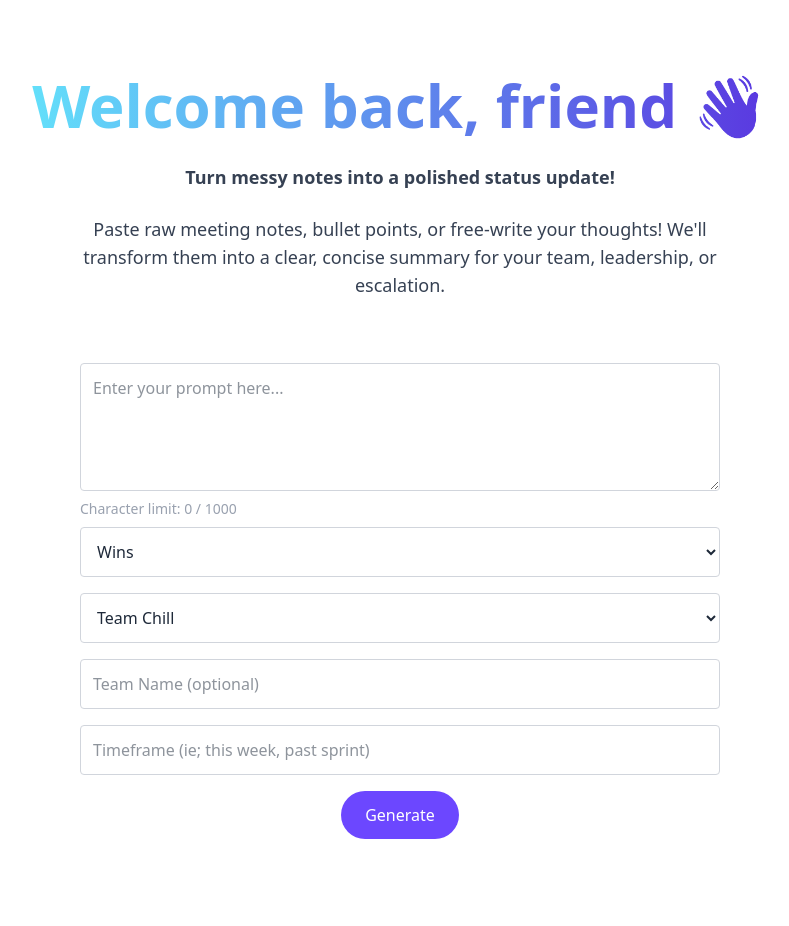
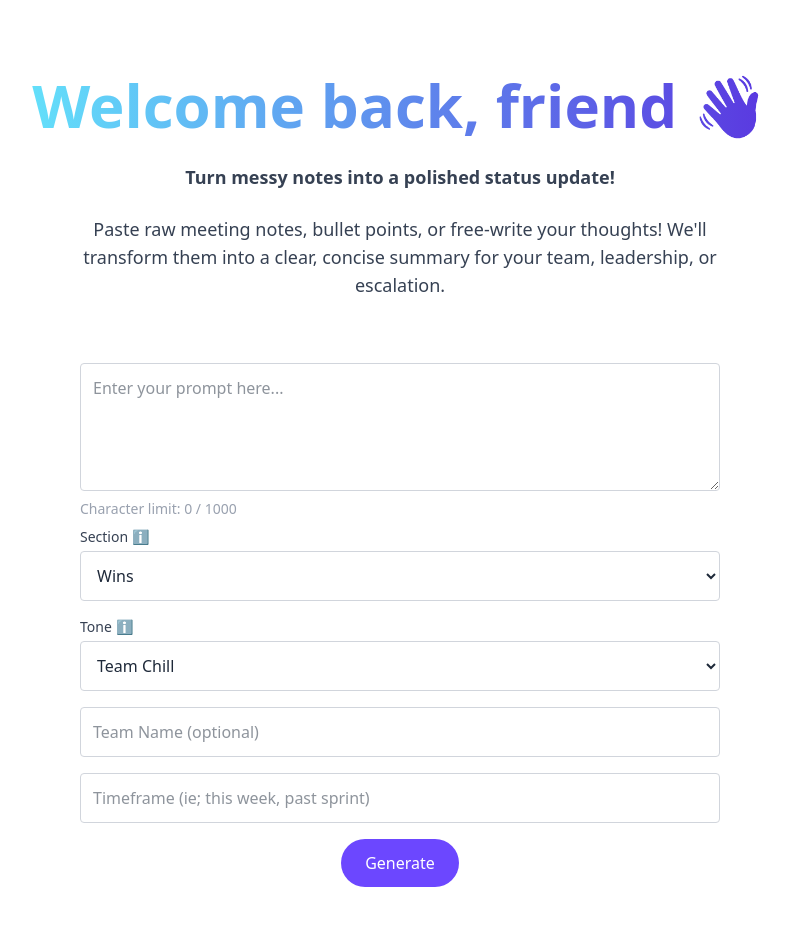
Before and after one commit to Natalie624/pulsecheck, a Next.js app: page /dashboard in a window 1280 px wide. Shown: the top 926 px of the page, without its empty margins (240-1029 px from the left). Built offline with nearby package versions, Linux system fonts and the light colour scheme; no server answers.

Commit message:
added tool tips

```diff
--- a/package.json
+++ b/package.json
@@ -13,6 +13,7 @@
   "dependencies": {
     "@clerk/nextjs": "^6.23.2",
     "@langchain/core": "^0.3.62",
+    "@radix-ui/react-tooltip": "^1.2.7",
     "@vercel/speed-insights": "^1.2.0",
     "langchain": "^0.3.29",
     "next": "15.3.4",
--- a/src/app/components/PromptForm.tsx
+++ b/src/app/components/PromptForm.tsx
@@ -5,6 +5,7 @@
 import { useState, useRef } from 'react'
 import ReactMarkdown from 'react-markdown'
 import posthog from '../lib/util/posthog'
+import * as Tooltip from '@radix-ui/react-tooltip'
 
 export default function DashboardPage() {
   const [prompt, setPrompt] = useState('')
@@ -171,6 +172,35 @@ export default function DashboardPage() {
         }
     }
 
+  // Tool tips
+  const TooltipIcon: React.FC<{ content: string }> = ({ content }) => (
+  <Tooltip.Provider>
+    <Tooltip.Root>
+      <Tooltip.Trigger asChild>
+        <button
+          className="ml-1 text-gray-400 hover:text-gray-700 focus:outline-none"
+          aria-label="More info"
+        >
+          ℹ️
+        </button>
+      </Tooltip.Trigger>
+      <Tooltip.Portal>
+        <Tooltip.Content
+          side="top"
+          align="center"
+          className="z-50 bg-black text-white text-xs px-3 py-1 rounded shadow-md animate-fade-in"
+          sideOffset={4}
+        >
+          {content}
+          <Tooltip.Arrow className="fill-black" />
+        </Tooltip.Content>
+      </Tooltip.Portal>
+    </Tooltip.Root>
+  </Tooltip.Provider>
+);
+
+
+
   return (
     <div className="max-w-2xl mx-auto py-10 px-4 text-gray-800 text-left w-full">
         <div className="flex justify-center">
@@ -201,6 +231,10 @@ export default function DashboardPage() {
       )}
 
       {/* Section Dropdown */}
+      <label className="flex items-center text-sm font-medium text-gray-700 mb-1">
+        Section
+        <TooltipIcon content="Pick which part of your update this input is for — e.g., Wins, Risks, Blockers, Dependencies, or Next Steps." />
+      </label>
       <select
         className="w-full p-3 border border-gray-300 rounded mb-4"
         aria-label="section"
@@ -220,6 +254,10 @@ export default function DashboardPage() {
 
 
       {/* Tone Dropdown */}
+      <label className="flex items-center text-sm font-medium text-gray-700 mb-1">
+        Tone
+        <TooltipIcon content="Choose how you want the summary to sound — e.g., professional, friendly, assertive." />
+      </label>
       <select
         className="w-full p-3 border border-gray-300 rounded mb-4"
         aria-label="tone"
```
Also changed, not shown: 1 other file (tests, documents, lock files or other folders).
